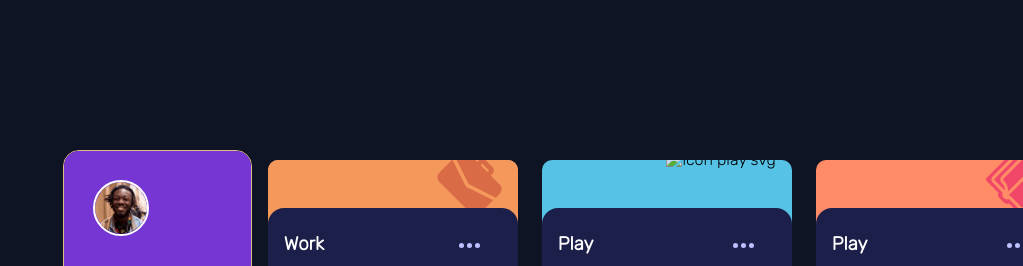
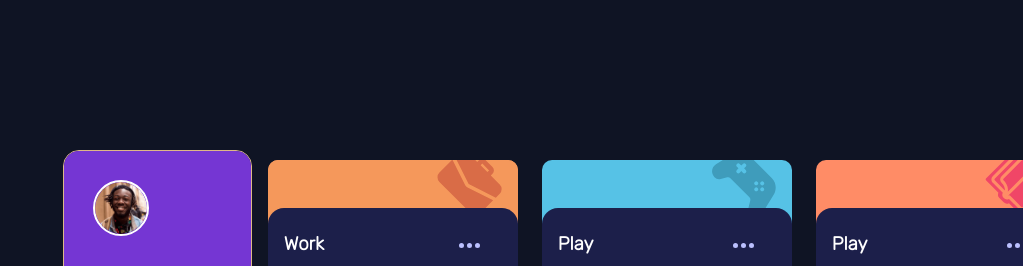
Before and after one commit to TheOverLordEA/time-tracking-dashboard-main, a plain HTML site: page index.html in a window 1280 px wide. Shown: the top 266 px of the page, without its empty margins (257-1280 px from the left). Drawn offline with Linux system fonts and the light colour scheme; the site is published under a folder, as on GitHub Pages, so addresses that start at the root find nothing.

Commit message:
Modified route

```diff
--- a/index.html
+++ b/index.html
@@ -66,7 +66,7 @@
           </div>
           <div class="box play-box">
             <div class="box-top play-top">
-              <img src="/images/icon-play.svg" alt="icon play svg" />
+              <img src="images/icon-play.svg" alt="icon play svg" />
             </div>
             <div class="bottom-box">
               <div class="bottom-box-top-items">
```
